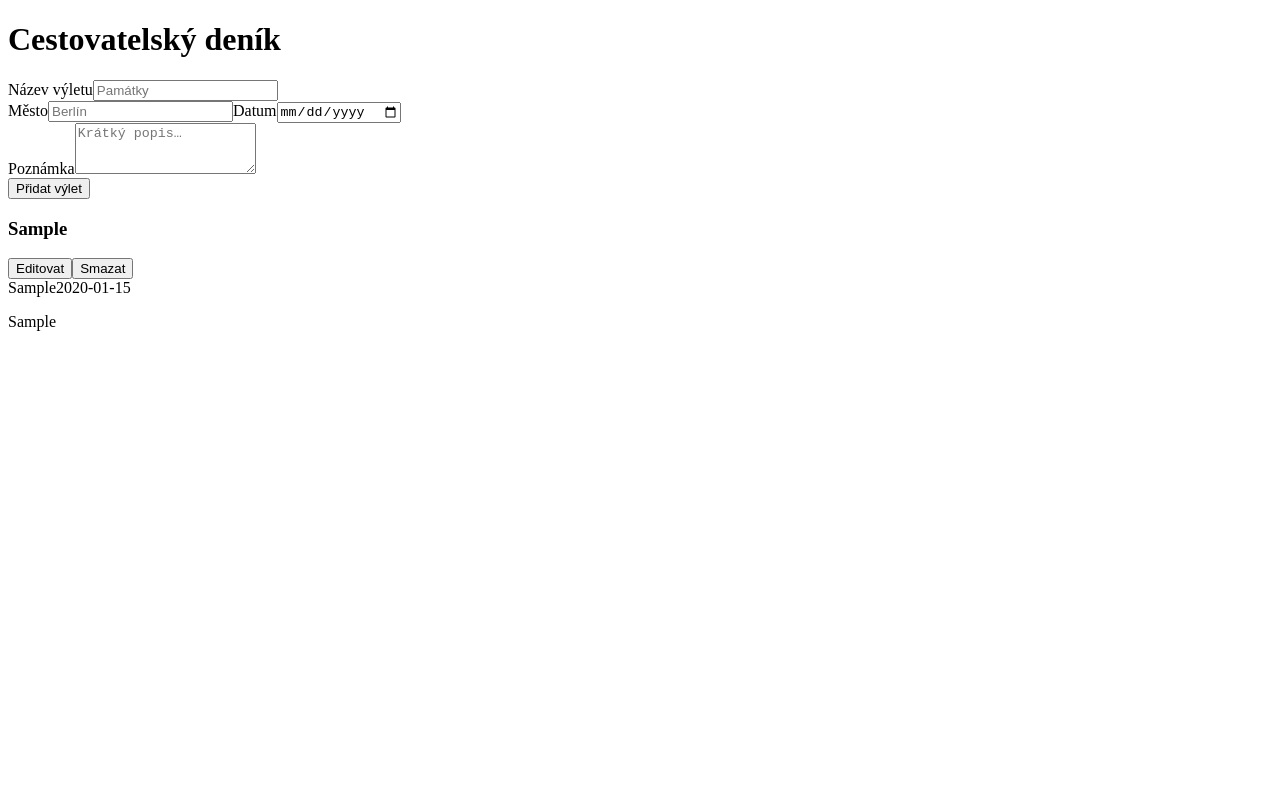
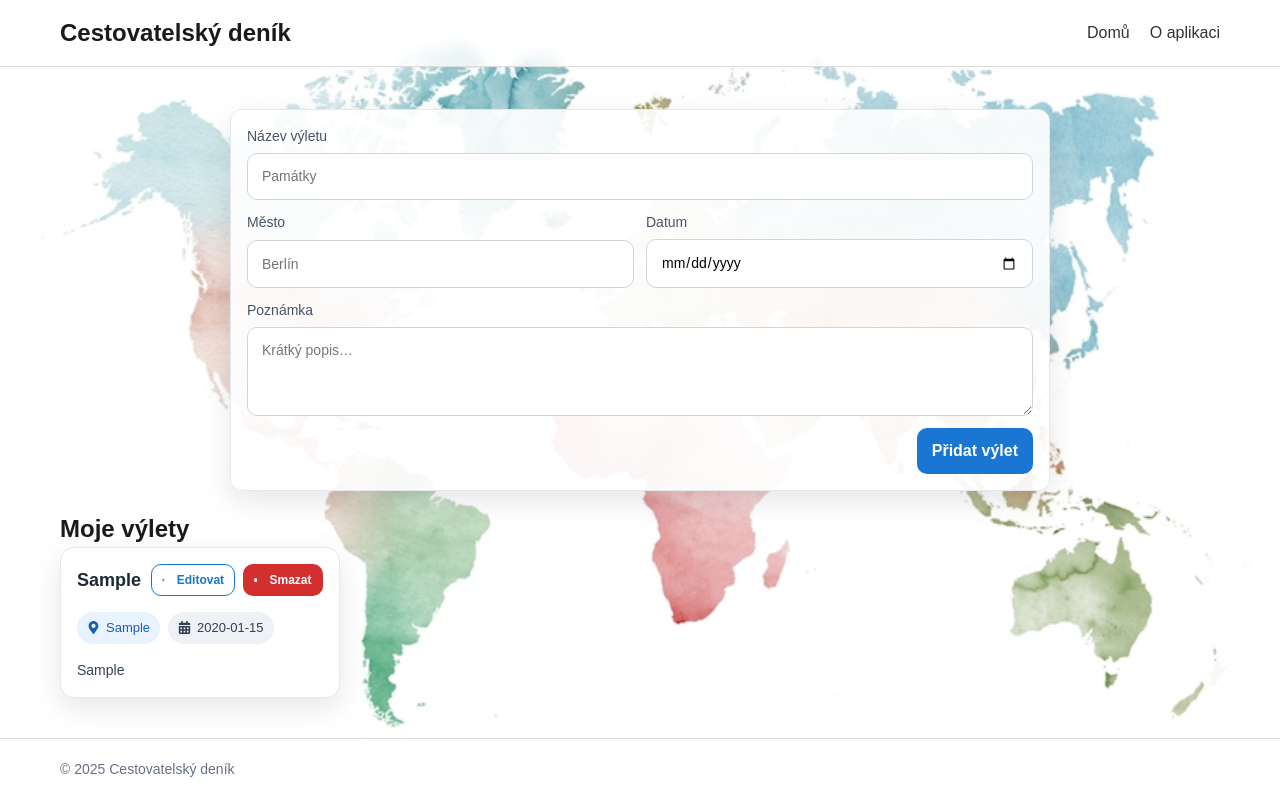
Before and after one commit to chlouzuz/TRAVEL-DIARY, a React (Vite) app: page / in a window 1280 px wide. Both pictures are taken after typing "Sample", "Sample", "2020-01-15", "Sample" into the empty fields and a click on the button "Přidat výlet". Built offline with nearby package versions, Linux system fonts and the light colour scheme.

Commit message:
style (main.sass + partials/, image)

```diff
--- a/App.js
+++ b/App.js
@@ -1,7 +1,6 @@
 import React, { useState } from "react";
 import TripForm from "./components/TripForm";
 import TripList from "./components/TripList";
-
 
 export default function App() {
     const [trips, setTrips] = useState([]);
@@ -22,9 +21,21 @@ export default function App() {
     }
 
     return (
-        <main className="container app">
-            <h1>Cestovatelský deník</h1>
+        <div className="app">
+            <header className="header">
+                <div className="container">
+                    <h1 className="logo">Cestovatelský deník</h1>
+                    <nav className="nav">
+                        <a href="#">Domů</a>
+                        <a href="#">O aplikaci</a>
+                    </nav>
+                </div>
+            </header>
 
+
+            <main className="main">
+                <div className="container">
+                    <div className="panel">
                         <TripForm
                             key={editing?.id || "create"}
                             initialValues={editing || { title: "", city: "", date: "", note: "" }}
@@ -34,12 +45,22 @@ export default function App() {
                             }
                             onCancel={() => setEditing(null)}
                         />
+                    </div>
 
+                    <section className="section">
+                        <h2 className="section-title">Moje výlety</h2>
                         <TripList
                             trips={trips}
                             onEdit={(trip) => setEditing(trip)}
                             onDelete={handleDelete}
                         />
+                    </section>
+                </div>
             </main>
-    )
+
+            <footer className="footer">
+                <div className="container">© 2025 Cestovatelský deník</div>
+            </footer>
+        </div>
+    );
 }
--- a/components/TripCard.js
+++ b/components/TripCard.js
@@ -1,4 +1,5 @@
 import React from "react";
+import { FaEdit, FaTrash, FaMapMarkerAlt, FaCalendarAlt } from "react-icons/fa";
 
 export default function TripCard({ trip, onDelete, onEdit }) {
 
@@ -9,17 +10,21 @@ export default function TripCard({ trip, onDelete, onEdit }) {
                 <h3 className="card-title">{trip.title}</h3>
                 <div className="card-action">
                     <button className="btn btn-outline btn-sm" onClick={() => onEdit(trip)}>
-                        Editovat
+                        <FaEdit />Editovat
                     </button>
+
+
                     <button className="btn btn-danger btn-sm" onClick={() => onDelete(trip.id)}>
-                        Smazat
+                        <FaTrash />Smazat
                     </button>
+
+
                 </div>
             </div>
 
             <div className="pills">
-                <span className="pill city">{trip.city}</span>
-                <span className="pill">{trip.date}</span>
+                <span className="pill city"><FaMapMarkerAlt /> {trip.city}</span>
+                <span className="pill"><FaCalendarAlt /> {trip.date}</span>
             </div>
 
             {trip.note && <p className="card-note">{trip.note}</p>}
--- a/package.json
+++ b/package.json
@@ -21,7 +21,8 @@
   "homepage": "https://github.com/chlouzuz/TRAVEL-DIARY#readme",
   "dependencies": {
     "react": "^19.1.1",
-    "react-dom": "^19.1.1"
+    "react-dom": "^19.1.1",
+    "react-icons": "^5.5.0"
   },
   "devDependencies": {
     "@babel/core": "^7.28.3",
--- /dev/null
+++ b/styles/partials/_buttons.sass
@@ -0,0 +1,22 @@
+@use "variables" as *
+@use "mixins" as *
+
+.btn
+  +btn-base
+
+.btn-sm
+  padding: 6px 10px
+  font-size: 12px
+
+.btn-primary
+  +btn-variant($primary, #fff, $primary-hover)
+
+.btn-outline
+  +btn-variant(#fff, $primary, rgba(25,118,210,.08), $primary)
+
+.btn-danger
+  +btn-variant($danger, #fff, $danger-hover)
+
+.btn svg
+  vertical-align: -2px
+  margin-right: 6px
--- /dev/null
+++ b/styles/partials/_cards.sass
@@ -0,0 +1,75 @@
+@use "variables" as *
+@use "mixins" as *
+
+.cards
+  display: grid
+  grid-template-columns: 1fr
+  gap: 14px
+
++up($bp-sm)
+  .cards
+    grid-template-columns: repeat(2, 1fr)
+
++up($bp-md)
+  .cards
+    grid-template-columns: repeat(3, 1fr)
+
++up($bp-lg)
+  .cards
+    grid-template-columns: repeat(4, 1fr)
+
+.card
+  background: #fff
+  border: 1px solid $border
+  border-radius: 14px
+  box-shadow: $shadow
+  padding: 16px
+  transition: transform .12s ease, box-shadow .12s ease
+  display: flex
+  flex-direction: column
+  gap: 10px
+  &:hover
+    transform: translateY(-2px)
+    box-shadow: $shadow-hover
+
+.card-head
+  display: flex
+  align-items: center
+  justify-content: space-between
+  gap: 10px
+
+.card-title
+  margin: 0
+  font-size: 18px
+  font-weight: 600
+  color: #1d2939
+
+.card-action
+  display: flex
+  justify-content: flex-end
+  gap: 8px
+
+.pills
+  display: flex
+  gap: 8px
+  flex-wrap: wrap
+  margin-top: 6px
+
+.pill
+  display: inline-flex
+  align-items: center
+  gap: 6px
+  background: #eef2f7
+  color: #344054
+  padding: 6px 10px
+  border-radius: 999px
+  font-size: 13px
+
+.pill.city
+  background: #e9f3ff
+  color: #195fb3
+
+.card-note
+  margin-top: 6px
+  color: #344054
+  font-size: 14px
--- /dev/null
+++ b/styles/partials/_form.sass
@@ -0,0 +1,49 @@
+@use "variables" as *
+@use "mixins" as *
+
+.panel
+  background: rgba(255,255,255,.9)
+  border: 1px solid $border
+  border-radius: $radius
+  box-shadow: $shadow
+  padding: 16px
+  max-width: 820px
+  margin: 12px auto 20px
+
+.trip-form
+  display: grid
+  gap: 12px
+
+.label
+  display: grid
+  gap: 6px
+  font-size: 14px
+  color: #475467
+
+.row
+  display: grid
+  gap: 12px
+  grid-template-columns: 1fr
+
++up($bp-sm)
+  .row
+    grid-template-columns: 1fr 1fr
+
+.input, .textarea
+  width: 100%
+  border: 1px solid $line
+  border-radius: 10px
+  padding: 12px 14px
+  font-size: 14px
+  background: #fff
+  &:focus
+    +focus-ring
+
+.actions
+  display: flex
+  gap: 8px
+  justify-content: flex-end
+
+.error
+  color: $danger
+  font-size: 14px
--- /dev/null
+++ b/styles/partials/_layout.sass
@@ -0,0 +1,58 @@
+@use "variables" as *
+@use "mixins" as *
+
+.app
+  min-height: 100vh
+  display: flex
+  flex-direction: column
+  font-family: Arial, sans-serif
+  color: #1a1a1a
+  background: url("../images/mapa-akvarel.jpg") no-repeat center/cover
+
+.container
+  width: 100%
+  max-width: 1200px
+  margin: 0 auto
+  padding: 0 20px
+
+.header
+  background: rgba(255,255,255,0.8)
+  border-bottom: 1px solid #ddd
+  backdrop-filter: blur(6px)
+
+  .container
+    display: flex
+    justify-content: space-between
+    align-items: center
+    padding: 15px 20px
+
+  .logo
+    font-size: 24px
+    font-weight: bold
+    color: #1a1a1a
+
+  .nav
+    display: flex
+    gap: 20px
+
+    a
+      color: #333
+      font-size: 16px
+      text-decoration: none
+      transition: color 0.2s
+
+      &:hover
+        color: #007bff
+
+.main
+  flex: 1
+  padding: 30px 0
+
+.footer
+  background: rgba(255,255,255,0.9)
+  border-top: 1px solid #ddd
+
+  .container
+    padding: 20px
+    font-size: 14px
+    color: #667085
--- /dev/null
+++ b/styles/partials/_mixins.sass
@@ -0,0 +1,38 @@
+@use "./variables" as *
+
+=up($w)
+  @media (min-width: $w)
+    @content
+
+=focus-ring
+  outline: 2px solid rgba(25,118,210,.35)
+  outline-offset: 2px
+
+=card
+  background: $panel-bg
+  border: 1px solid $border
+  border-radius: $radius
+  box-shadow: $shadow
+  padding: 16px
+  backdrop-filter: blur(2px)
+
+=btn-base
+  display: inline-flex
+  align-items: center
+  gap: 6px
+  padding: 10px 14px
+  border: 1px solid transparent
+  border-radius: 10px
+  cursor: pointer
+  font-weight: 600
+  transition: background-color .15s ease, color .15s ease, border-color .15s ease, box-shadow .15s ease
+
+=btn-variant($bg, $color, $hover, $border-color: transparent)
+  background: $bg
+  color: $color
+  border-color: $border-color
+  &:hover
+    background: $hover
+  &:disabled
+    opacity: .6
+    cursor: not-allowed
--- /dev/null
+++ b/styles/partials/_reset.sass
@@ -0,0 +1,26 @@
+*, *::before, *::after
+  box-sizing: border-box
+
+*
+  margin: 0
+
+html, body
+  height: 100%
+body
+  line-height: 1.5
+  -webkit-font-smoothing: antialiased
+  -moz-osx-font-smoothing: grayscale
+
+img, picture, video, canvas, svg
+  display: block
+  max-width: 100%
+
+input, button, textarea, select
+  font: inherit
+
+@media (prefers-reduced-motion: reduce)
+  *, *::before, *::after
+    animation-duration: 0.01ms !important
+    animation-iteration-count: 1 !important
+    transition-duration: 0.01ms !important
+    scroll-behavior: auto !important
--- /dev/null
+++ b/styles/partials/_variables.sass
@@ -0,0 +1,21 @@
+$color-text: #1f2937
+$color-muted: #667085
+$color-bg: #ffffff
+$nav-bg: rgba(255,255,255,0.92)
+$panel-bg: rgba(255,255,255,.90)
+$primary: #1976d2
+$primary-hover: #155fa8
+$danger: #d32f2f
+$danger-hover: #b32727
+$border: #e6e8ee
+$line: #d0d5dd
+$shadow: 0 10px 28px rgba(16,24,40,.10)
+$shadow-hover: 0 14px 34px rgba(16,24,40,.14)
+
+$container-max: 1100px
+$radius: 12px
+$gap: 12px
+
+$bp-sm: 600px
+$bp-md: 900px
+$bp-lg: 1200px
```
Also changed, not shown: styles/main.sass (+7 -0 lines), images/mapa-akvarel.jpg (added), 1 other file (tests, documents, lock files or other folders). Lines whose indentation alone changed are shown as unchanged.
